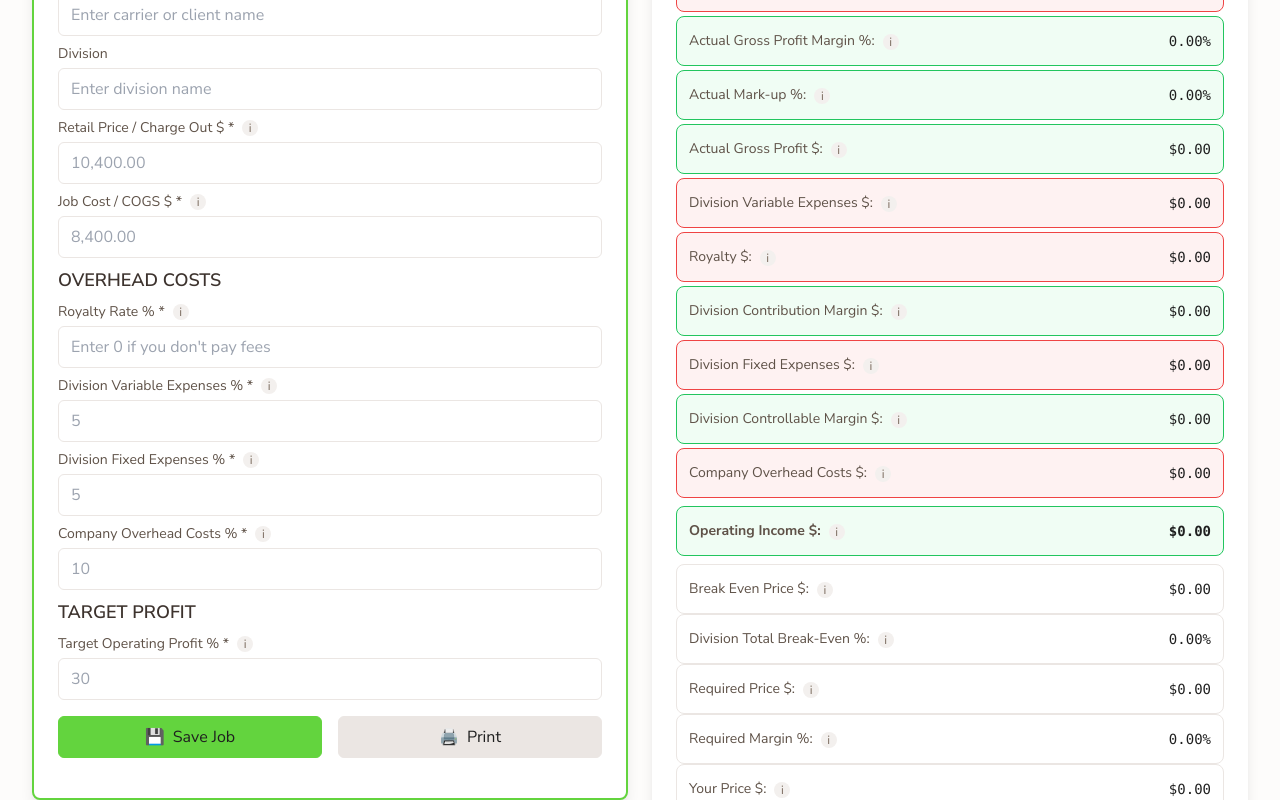
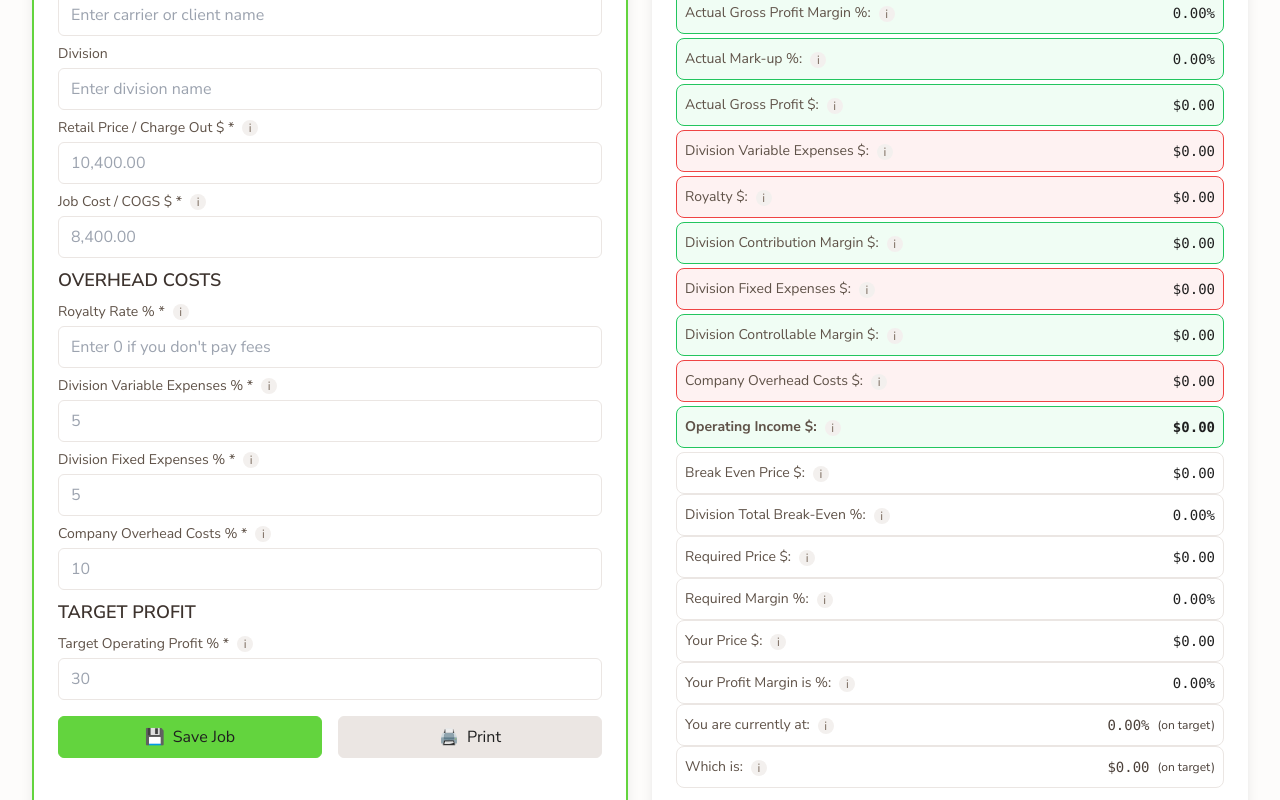
Before and after one commit to KayFernPR/Division-Calculator, a React (Vite) app: page / in a window 1280 px wide. Shown: the part 860-1660 px from the top of the page. Built offline with nearby package versions, Linux system fonts and the light colour scheme.

Commit message:
Adjust section alignment - increase Calculator padding and reduce Results section spacing

```diff
--- a/src/components/Calculator.jsx
+++ b/src/components/Calculator.jsx
@@ -748,7 +748,7 @@ const Calculator = ({ onAddJob }) => {
           </form>
 
           {/* Additional padding to match Results box height */}
-          <div className="pt-4"></div>
+          <div className="pt-8"></div>
             </div>
         </div>
 
@@ -805,11 +805,11 @@ const Calculator = ({ onAddJob }) => {
               )}
             </h2>
 
-              <div className="space-y-2">
+              <div className="space-y-1">
                 {/* GROUP 1: Calculation Flow - with spacing */}
                 <div className="mt-4">
                 {/* Sales $ */}
-                <div className="flex justify-between items-center p-3 border border-neutral-400 bg-neutral-100  rounded-lg">
+                <div className="flex justify-between items-center p-2 border border-neutral-400 bg-neutral-100  rounded-lg">
                 <div className="flex items-center gap-2">
                     <span className="text-sm font-medium text-neutral-700 ">Sales $:</span>
                 <div className="relative group">
@@ -824,7 +824,7 @@ const Calculator = ({ onAddJob }) => {
               </div>
 
                 {/* COGS $ */}
-                <div className="flex justify-between items-center p-3 border border-red-500 bg-red-50 rounded-lg mb-1" style={{borderWidth: '0.5px'}}>
+                <div className="flex justify-between items-center p-2 border border-red-500 bg-red-50 rounded-lg mb-1" style={{borderWidth: '0.5px'}}>
                   <div className="flex items-center gap-2">
                     <span className="text-sm font-medium text-neutral-700 ">COGS $:</span>
                 <div className="relative group">
@@ -839,7 +839,7 @@ const Calculator = ({ onAddJob }) => {
             </div>
 
                 {/* COGS % */}
-                <div className="flex justify-between items-center p-3 border border-red-500 bg-red-50 rounded-lg mb-1" style={{borderWidth: '0.5px'}}>
+                <div className="flex justify-between items-center p-2 border border-red-500 bg-red-50 rounded-lg mb-1" style={{borderWidth: '0.5px'}}>
                   <div className="flex items-center gap-2">
                     <span className="text-sm font-medium text-neutral-700 ">COGS %:</span>
                 <div className="relative group">
@@ -854,7 +854,7 @@ const Calculator = ({ onAddJob }) => {
             </div>
 
                 {/* Actual Gross Profit Margin % */}
-                <div className="flex justify-between items-center p-3 border border-green-500 bg-green-50 rounded-lg mb-1" style={{borderWidth: '0.5px'}}>
+                <div className="flex justify-between items-center p-2 border border-green-500 bg-green-50 rounded-lg mb-1" style={{borderWidth: '0.5px'}}>
                   <div className="flex items-center gap-2">
                     <span className="text-sm font-medium text-neutral-700 ">Actual Gross Profit Margin %:</span>
                 <div className="relative group">
@@ -869,7 +869,7 @@ const Calculator = ({ onAddJob }) => {
             </div>
 
                 {/* Actual Mark-up % */}
-                <div className="flex justify-between items-center p-3 border border-green-500 bg-green-50 rounded-lg mb-1" style={{borderWidth: '0.5px'}}>
+                <div className="flex justify-between items-center p-2 border border-green-500 bg-green-50 rounded-lg mb-1" style={{borderWidth: '0.5px'}}>
                   <div className="flex items-center gap-2">
                     <span className="text-sm font-medium text-neutral-700 ">Actual Mark-up %:</span>
                 <div className="relative group">
@@ -884,7 +884,7 @@ const Calculator = ({ onAddJob }) => {
             </div>
 
                 {/* Actual Gross Profit $ */}
-                <div className="flex justify-between items-center p-3 border border-green-500 bg-green-50 rounded-lg mb-1" style={{borderWidth: '0.5px'}}>
+                <div className="flex justify-between items-center p-2 border border-green-500 bg-green-50 rounded-lg mb-1" style={{borderWidth: '0.5px'}}>
                   <div className="flex items-center gap-2">
                     <span className="text-sm font-medium text-neutral-700 ">Actual Gross Profit $:</span>
                 <div className="relative group">
@@ -899,7 +899,7 @@ const Calculator = ({ onAddJob }) => {
               </div>
 
                 {/* Division Variable Expenses $ */}
-                <div className="flex justify-between items-center p-3 border border-red-500 bg-red-50 rounded-lg mb-1" style={{borderWidth: '0.5px'}}>
+                <div className="flex justify-between items-center p-2 border border-red-500 bg-red-50 rounded-lg mb-1" style={{borderWidth: '0.5px'}}>
                   <div className="flex items-center gap-2">
                     <span className="text-sm font-medium text-neutral-700 ">Division Variable Expenses $:</span>
                 <div className="relative group">
@@ -914,7 +914,7 @@ const Calculator = ({ onAddJob }) => {
             </div>
 
                 {/* Royalty $ */}
-                <div className="flex justify-between items-center p-3 border border-red-500 bg-red-50 rounded-lg mb-1" style={{borderWidth: '0.5px'}}>
+                <div className="flex justify-between items-center p-2 border border-red-500 bg-red-50 rounded-lg mb-1" style={{borderWidth: '0.5px'}}>
                   <div className="flex items-center gap-2">
                     <span className="text-sm font-medium text-neutral-700 ">Royalty $:</span>
                 <div className="relative group">
@@ -929,7 +929,7 @@ const Calculator = ({ onAddJob }) => {
             </div>
 
                 {/* Division Contribution Margin $ */}
-                <div className="flex justify-between items-center p-3 border border-green-500 bg-green-50 rounded-lg mb-1" style={{borderWidth: '0.5px'}}>
+                <div className="flex justify-between items-center p-2 border border-green-500 bg-green-50 rounded-lg mb-1" style={{borderWidth: '0.5px'}}>
                   <div className="flex items-center gap-2">
                     <span className="text-sm font-medium text-neutral-700 ">Division Contribution Margin $:</span>
                 <div className="relative group">
@@ -944,7 +944,7 @@ const Calculator = ({ onAddJob }) => {
             </div>
 
                 {/* Division Fixed Expenses $ */}
-                <div className="flex justify-between items-center p-3 border border-red-500 bg-red-50 rounded-lg mb-1" style={{borderWidth: '0.5px'}}>
+                <div className="flex justify-between items-center p-2 border border-red-500 bg-red-50 rounded-lg mb-1" style={{borderWidth: '0.5px'}}>
                   <div className="flex items-center gap-2">
                     <span className="text-sm font-medium text-neutral-700 ">Division Fixed Expenses $:</span>
                 <div className="relative group">
@@ -959,7 +959,7 @@ const Calculator = ({ onAddJob }) => {
             </div>
 
                 {/* Division Controllable Margin $ */}
-                <div className="flex justify-between items-center p-3 border border-green-500 bg-green-50 rounded-lg mb-1" style={{borderWidth: '0.5px'}}>
+                <div className="flex justify-between items-center p-2 border border-green-500 bg-green-50 rounded-lg mb-1" style={{borderWidth: '0.5px'}}>
                   <div className="flex items-center gap-2">
                     <span className="text-sm font-medium text-neutral-700 ">Division Controllable Margin $:</span>
                 <div className="relative group">
@@ -974,7 +974,7 @@ const Calculator = ({ onAddJob }) => {
             </div>
 
                 {/* Company Overhead Costs $ */}
-                <div className="flex justify-between items-center p-3 border border-red-500 bg-red-50 rounded-lg mb-1" style={{borderWidth: '0.5px'}}>
+                <div className="flex justify-between items-center p-2 border border-red-500 bg-red-50 rounded-lg mb-1" style={{borderWidth: '0.5px'}}>
                   <div className="flex items-center gap-2">
                     <span className="text-sm font-medium text-neutral-700 ">Company Overhead Costs $:</span>
                 <div className="relative group">
@@ -992,7 +992,7 @@ const Calculator = ({ onAddJob }) => {
                 {/* GROUP 2: Net Profit - with increased spacing */}
                 <div className="mt-6 mb-6">
                 {/* Operating Income $ */}
-                <div className="flex justify-between items-center p-3 border border-green-500 bg-green-50 rounded-lg mb-1" style={{borderWidth: '0.5px'}}>
+                <div className="flex justify-between items-center p-2 border border-green-500 bg-green-50 rounded-lg mb-1" style={{borderWidth: '0.5px'}}>
                   <div className="flex items-center gap-2">
                     <span className="text-sm font-medium text-neutral-700" style={{fontWeight: 'bold'}}>Operating Income $:</span>
                 <div className="relative group">
@@ -1010,7 +1010,7 @@ const Calculator = ({ onAddJob }) => {
                 {/* GROUP 3: Break-Even and Target Analysis - with spacing */}
                 <div className="mt-4">
                 {/* Break Even Price $ */}
-                <div className="flex justify-between items-center p-3 border border-neutral-300 bg-white  rounded-lg">
+                <div className="flex justify-between items-center p-2 border border-neutral-300 bg-white  rounded-lg">
                   <div className="flex items-center gap-2">
                     <span className="text-sm font-medium text-neutral-700 ">Break Even Price $:</span>
                 <div className="relative group">
@@ -1025,7 +1025,7 @@ const Calculator = ({ onAddJob }) => {
             </div>
 
                 {/* Division Total Break-Even % */}
-                <div className="flex justify-between items-center p-3 border border-neutral-300 bg-white  rounded-lg">
+                <div className="flex justify-between items-center p-2 border border-neutral-300 bg-white  rounded-lg">
                   <div className="flex items-center gap-2">
                     <span className="text-sm font-medium text-neutral-700 ">Division Total Break-Even %:</span>
                 <div className="relative group">
@@ -1040,7 +1040,7 @@ const Calculator = ({ onAddJob }) => {
               </div>
 
                 {/* Required Price $ */}
-                <div className="flex justify-between items-center p-3 border border-neutral-300 bg-white  rounded-lg">
+                <div className="flex justify-between items-center p-2 border border-neutral-300 bg-white  rounded-lg">
                   <div className="flex items-center gap-2">
                     <span className="text-sm font-medium text-neutral-700 ">Required Price $:</span>
                     <div className="relative group">
@@ -1055,7 +1055,7 @@ const Calculator = ({ onAddJob }) => {
             </div>
 
                 {/* Required Margin % */}
-                <div className="flex justify-between items-center p-3 border border-neutral-300 bg-white  rounded-lg">
+                <div className="flex justify-between items-center p-2 border border-neutral-300 bg-white  rounded-lg">
                   <div className="flex items-center gap-2">
                     <span className="text-sm font-medium text-neutral-700 ">Required Margin %:</span>
                 <div className="relative group">
@@ -1070,7 +1070,7 @@ const Calculator = ({ onAddJob }) => {
             </div>
 
                 {/* Your Price $ */}
-                <div className="flex justify-between items-center p-3 border border-neutral-300 bg-white  rounded-lg">
+                <div className="flex justify-between items-center p-2 border border-neutral-300 bg-white  rounded-lg">
                   <div className="flex items-center gap-2">
                     <span className="text-sm font-medium text-neutral-700 ">Your Price $:</span>
                 <div className="relative group">
@@ -1085,7 +1085,7 @@ const Calculator = ({ onAddJob }) => {
               </div>
 
                 {/* Your Profit Margin is % */}
-                <div className="flex justify-between items-center p-3 border border-neutral-300 bg-white  rounded-lg">
+                <div className="flex justify-between items-center p-2 border border-neutral-300 bg-white  rounded-lg">
                   <div className="flex items-center gap-2">
                     <span className="text-sm font-medium text-neutral-700 ">Your Profit Margin is %:</span>
                     <div className="relative group">
@@ -1100,7 +1100,7 @@ const Calculator = ({ onAddJob }) => {
             </div>
 
                 {/* You are currently at */}
-                <div className="flex justify-between items-center p-3 border border-neutral-300 bg-white  rounded-lg">
+                <div className="flex justify-between items-center p-2 border border-neutral-300 bg-white  rounded-lg">
                 <div className="flex items-center gap-2">
                     <span className="text-sm font-medium text-neutral-700 ">You are currently at:</span>
                 <div className="relative group">
@@ -1130,7 +1130,7 @@ const Calculator = ({ onAddJob }) => {
             </div>
 
                 {/* Which is */}
-                <div className="flex justify-between items-center p-3 border border-neutral-300 bg-white  rounded-lg">
+                <div className="flex justify-between items-center p-2 border border-neutral-300 bg-white  rounded-lg">
                 <div className="flex items-center gap-2">
                     <span className="text-sm font-medium text-neutral-700 ">Which is:</span>
                 <div className="relative group">
@@ -1166,7 +1166,7 @@ const Calculator = ({ onAddJob }) => {
         {/* Job Templates */}
         <div className="mb-8">
           <JobTemplates onApplyTemplate={applyTemplate} />
-        </div>
+          </div>
         </div>
       </div>
     </div>
```
